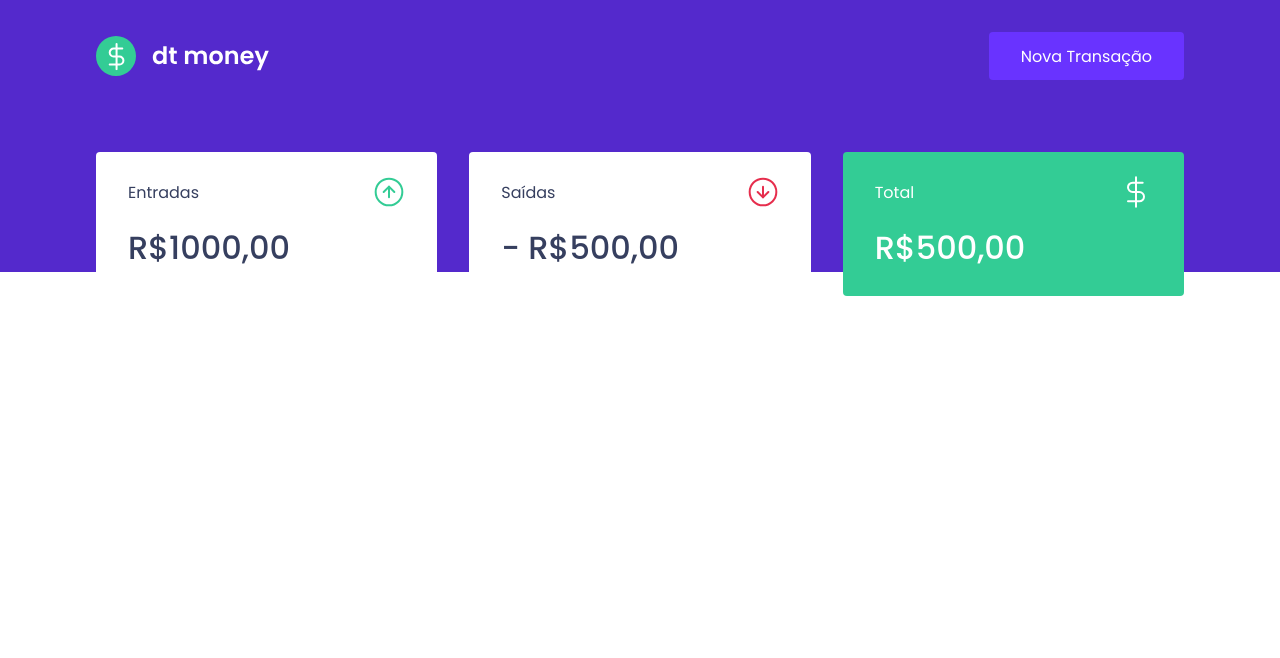
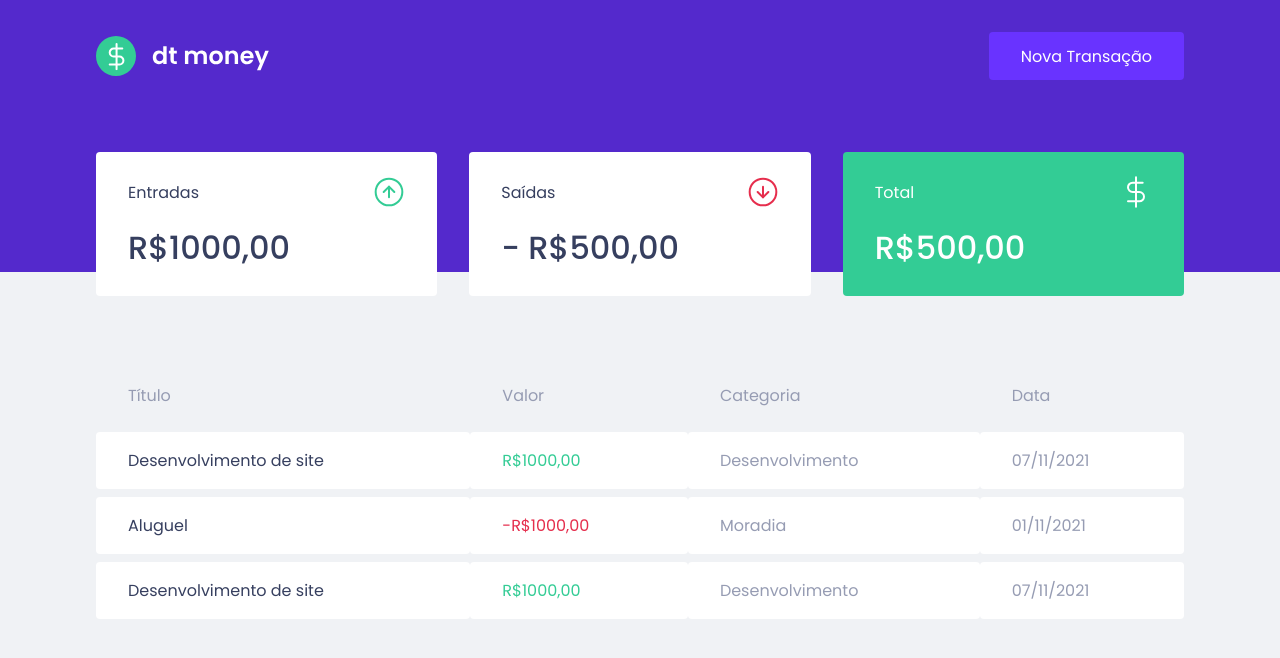
Before and after one commit to XandRules/Ignite-React-dtMoney, a React (Create React App) app: page / in a window 1280 px wide. Shown: the top 658 px of the page. Built offline with nearby package versions, Linux system fonts and the light colour scheme.

Commit message:
feat: criado component TransactionsTable

```diff
--- a/src/components/Dashboard/index.tsx
+++ b/src/components/Dashboard/index.tsx
@@ -1,4 +1,5 @@
 import { Summary } from "../Summary";
+import { TransactionsTable } from "../TransactionsTable";
 import { Container } from "./styles";
 
 
@@ -7,6 +8,7 @@
         <>
             <Container>
                 <Summary/>
+                <TransactionsTable/>
             </Container>
 
         </>
--- /dev/null
+++ b/src/components/TransactionsTable/index.tsx
@@ -0,0 +1,38 @@
+import { Container } from "./styles";
+
+export function TransactionsTable () {
+    return (
+        <Container>
+            <table>
+                <thead>
+                    <tr>
+                        <th>Título</th>
+                        <th>Valor</th>
+                        <th>Categoria</th>
+                        <th>Data</th>
+                    </tr>
+                </thead>
+                <tbody>
+                    <tr>
+                        <td>Desenvolvimento de site</td>
+                        <td className="deposit">R$1000,00</td>
+                        <td>Desenvolvimento</td>
+                        <td>07/11/2021</td>
+                    </tr>
+                    <tr>
+                        <td>Aluguel</td>
+                        <td className="withdraw">-R$1000,00</td>
+                        <td>Moradia</td>
+                        <td>01/11/2021</td>
+                    </tr>
+                    <tr>
+                        <td>Desenvolvimento de site</td>
+                        <td className="deposit"> R$1000,00</td>
+                        <td>Desenvolvimento</td>
+                        <td>07/11/2021</td>
+                    </tr>
+                </tbody>
+            </table>
+        </Container>
+    )
+}
--- /dev/null
+++ b/src/components/TransactionsTable/styles.ts
@@ -0,0 +1,39 @@
+import styled from "styled-components";
+
+export const Container = styled.div`
+
+    margin-top: 4rem;
+
+    table {
+        width: 100%;
+        border-spacing: 0 0.5rem;
+
+        th {
+            color: var(--text-body);
+            font-weight: 400;
+            padding: 1rem 2rem;
+            text-align: left;
+            line-height: 1.5rem;
+        }
+
+        td {
+            padding: 1rem 2rem;
+            border: 0;
+            background: var(--shape);
+            color: var(--text-body);
+            border-radius: 0.25rem;
+
+            &:first-child{
+                color: var(--text-title);
+            }
+
+            &.withdraw {
+                color: var(--red);
+            }
+
+            &.deposit {
+                color: var(--green);
+            }
+        }
+    }
+`;
--- a/src/styles/global.ts
+++ b/src/styles/global.ts
@@ -31,7 +31,7 @@
     }
 
     body {
-        background: var(---background);
+        background: var(--background);
         --webkit-font-smoothing: antialiased;
     }
 
```
